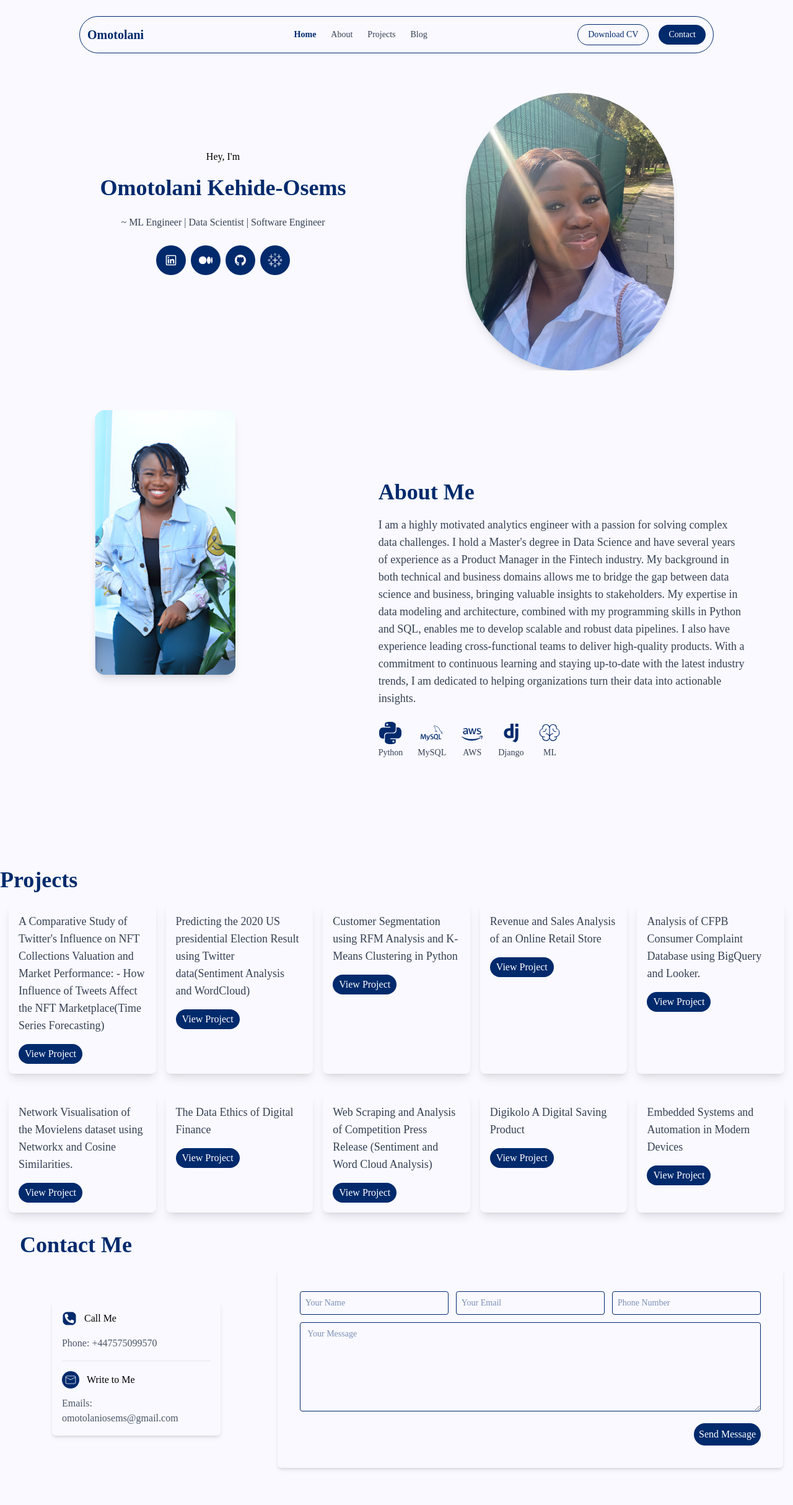
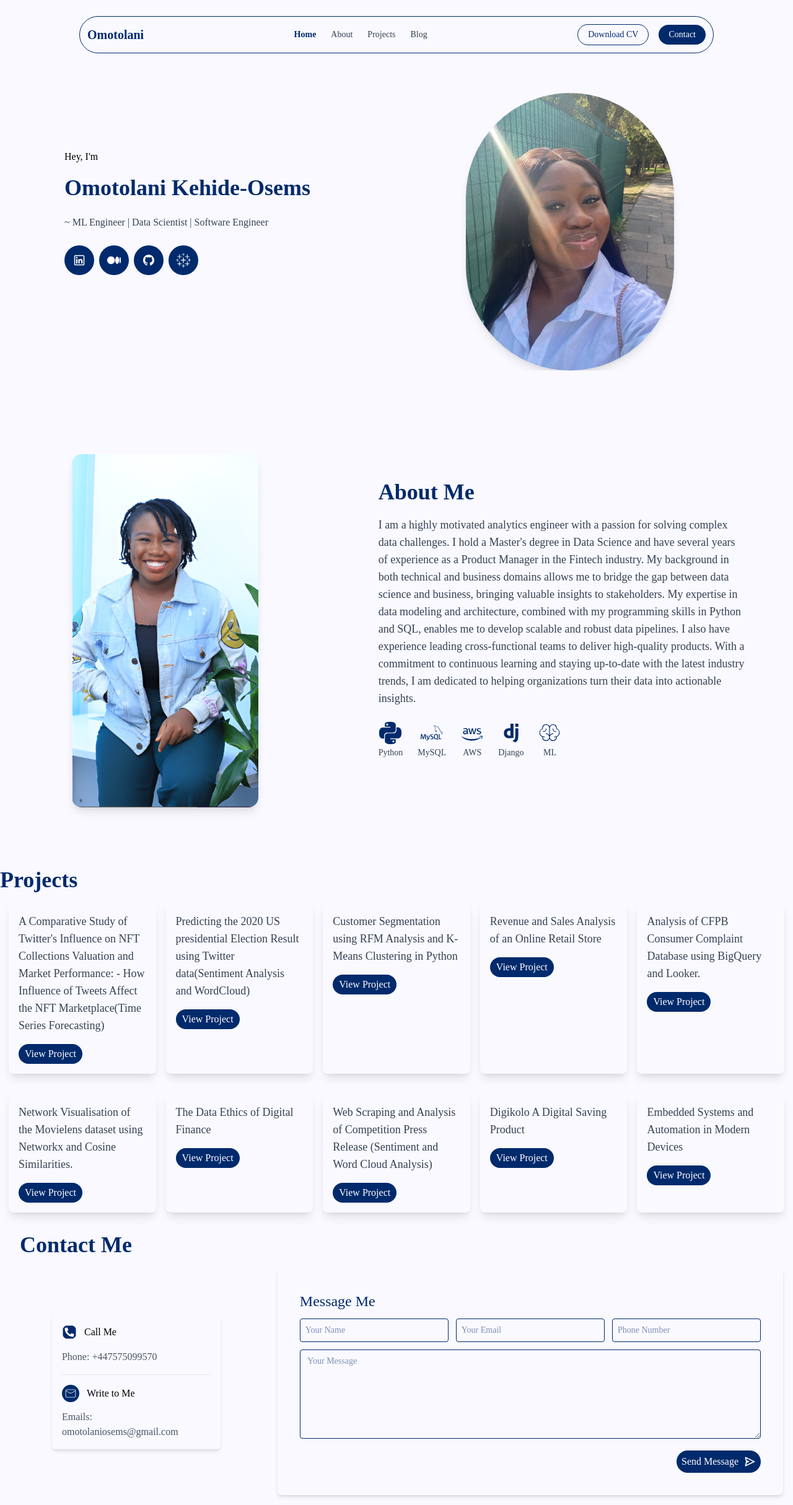
Before and after one commit to OlaiwonAbdullahi/omotolani-portfolio, a React (Vite) app: page / in a window 1280 px wide. Shown: the whole page at 62% size. Before the commit the page ends 2385 px from the top, so only its background shows below. Built offline with nearby package versions, Linux system fonts and the light colour scheme; a web font is replaced by a local one.

Commit message:
feat: Enhance About, ContactForm, and Hero components with improved layout, styling, and accessibility; add icons and links for better user interaction

```diff
--- a/src/components/about.jsx
+++ b/src/components/about.jsx
@@ -12,11 +12,11 @@ const About = () => {
       className="bg-[#f9f9ff] min-h-screen flex items-center justify-center"
     >
       <div className=" flex md:flex-row flex-col">
-        <div className=" mx-auto w-1/3 mb-8 md:mb-0 h-screen flex justify-center  pt-0 md:pt-16 p-6">
+        <div className=" mx-auto w-1/3  md:mb-0 h-screen flex justify-center items-center pt-0 md:pt-16 p-6">
           <img
             src={about}
             alt="Hero"
-            className=" max-w-md mx-auto  rounded-2xl shadow-lg object-cover h-3/5 w-3/5 md:w-3/5 md:h-3/5"
+            className=" max-w-md mx-auto  rounded-2xl shadow-lg object-cover h-4/5 "
           />
         </div>
         <div className=" md:w-1/2 flex flex-col justify-center items-center mx-auto w-11/12 md:items-start p-6">
@@ -47,23 +47,23 @@ const About = () => {
           {/* Tech Stack */}
           <div className="flex flex-wrap gap-6 mt-6">
             <div className="flex flex-col items-center">
-              <SiPython className="text-4xl text-primary" />
+              <SiPython className="text-3xl md:text-4xl text-primary" />
               <span className="text-sm text-gray-700 mt-1">Python</span>
             </div>
             <div className="flex flex-col items-center">
-              <SiMysql className="text-4xl text-primary" />
+              <SiMysql className="text-3xl md:text-4xl text-primary" />
               <span className="text-sm text-gray-700 mt-1">MySQL</span>
             </div>
             <div className="flex flex-col items-center">
-              <LiaAws className="text-4xl text-primary" />
+              <LiaAws className="text-3xl md:text-4xl text-primary" />
               <span className="text-sm text-gray-700 mt-1">AWS</span>
             </div>
             <div className="flex flex-col items-center">
-              <BiLogoDjango className="text-4xl text-primary" />
+              <BiLogoDjango className="text-3xl md:text-4xl text-primary" />
               <span className="text-sm text-gray-700 mt-1">Django</span>
             </div>
             <div className="flex flex-col items-center">
-              <PiBrainThin className="text-4xl text-primary" />
+              <PiBrainThin className="text-3xl md:text-4xl text-primary" />
               <span className="text-sm text-gray-700 mt-1">ML</span>
             </div>
           </div>
--- a/src/components/contactForm.jsx
+++ b/src/components/contactForm.jsx
@@ -1,7 +1,10 @@
+import { BiSend } from "react-icons/bi";
+
 const ContactForm = () => {
   return (
     <div>
       <form action="" className=" flex flex-col gap-3 w-full p-5">
+        <span className="text-2xl text-primary">Message Me</span>
         <div className=" flex flex-col md:flex-row gap-3 w-full">
           <input
             type="text"
@@ -29,10 +32,10 @@ const ContactForm = () => {
             className=" bg-primary/10 p-2 focus:outline-none text-sm rounded text-primary w-full h-36 border border-primary"
           />
         </div>
-        <div className=" flex justify-end">
+        <div className=" flex justify-end ">
           <a href="mailto: omotolaniosems@gmail.com">
-            <button className="bg-primary text-white p-1.5 px-2 rounded-full">
-              Send Message
+            <button className="bg-primary text-white p-1.5 px-2 rounded-full flex flex-row gap-2 items-center hover:bg-[#7a45e6] transition duration-300">
+              Send Message <BiSend className=" bg-primary size-5" />
             </button>
           </a>
         </div>
--- a/src/components/hero.jsx
+++ b/src/components/hero.jsx
@@ -10,7 +10,7 @@ const Hero = () => {
       className=" z-20 flex flex-col-reverse md:flex-row justify-between px-6 md:px-20 bg-[#f9f9ff] min-h-[40vh] items-center gap-0"
     >
       {/* Left Content */}
-      <div className="w-full md:w-1/2 flex flex-col gap-4 justify-center items-center p-6  ">
+      <div className="w-full md:w-1/2 flex flex-col gap-4 justify-center items-center md:items-start p-6  ">
         <span>Hey, I'm</span>
         <h1 className="text-3xl md:text-4xl font-bold text-primary md:text-left text-center leading-tight font-sora whitespace-nowrap">
           Omotolani Kehide-Osems
@@ -19,18 +19,26 @@ const Hero = () => {
           ~ ML Engineer | Data Scientist | Software Engineer
         </p>
         <div className="flex gap-2 mt-2 justify-center md:justify-start">
+          <a href="https://www.linkedin.com/in/omotolani-kehinde-osems-98140818b/">
             <button className="bg-primary text-white p-3 rounded-full hover:shadow-md transition duration-300">
               <LiaLinkedin className="size-6 bg-primary text-white rounded-full" />
             </button>
+          </a>
+          <a href="https://medium.com/@omotolaniosems ">
             <button className="bg-primary text-white p-3 rounded-full hover:shadow-md transition duration-300">
               <RiMediumFill className="size-6 bg-primary text-white rounded-full" />
             </button>
+          </a>
+          <a href="https://github.com/omotolani12">
             <button className="bg-primary text-white p-3 rounded-full hover:shadow-md transition duration-300">
               <LiaGithub className="size-6 bg-primary text-white rounded-full" />
             </button>
+          </a>
+          <a href="https://public.tableau.com/app/profile/kehinde.osems.omotolani">
             <button className="bg-primary text-white p-3 rounded-full hover:shadow-md transition duration-300">
               <SiTableau className="size-6 bg-primary text-white rounded-full" />
             </button>
+          </a>
         </div>
       </div>
 
```
Lines whose indentation alone changed are shown as unchanged.
